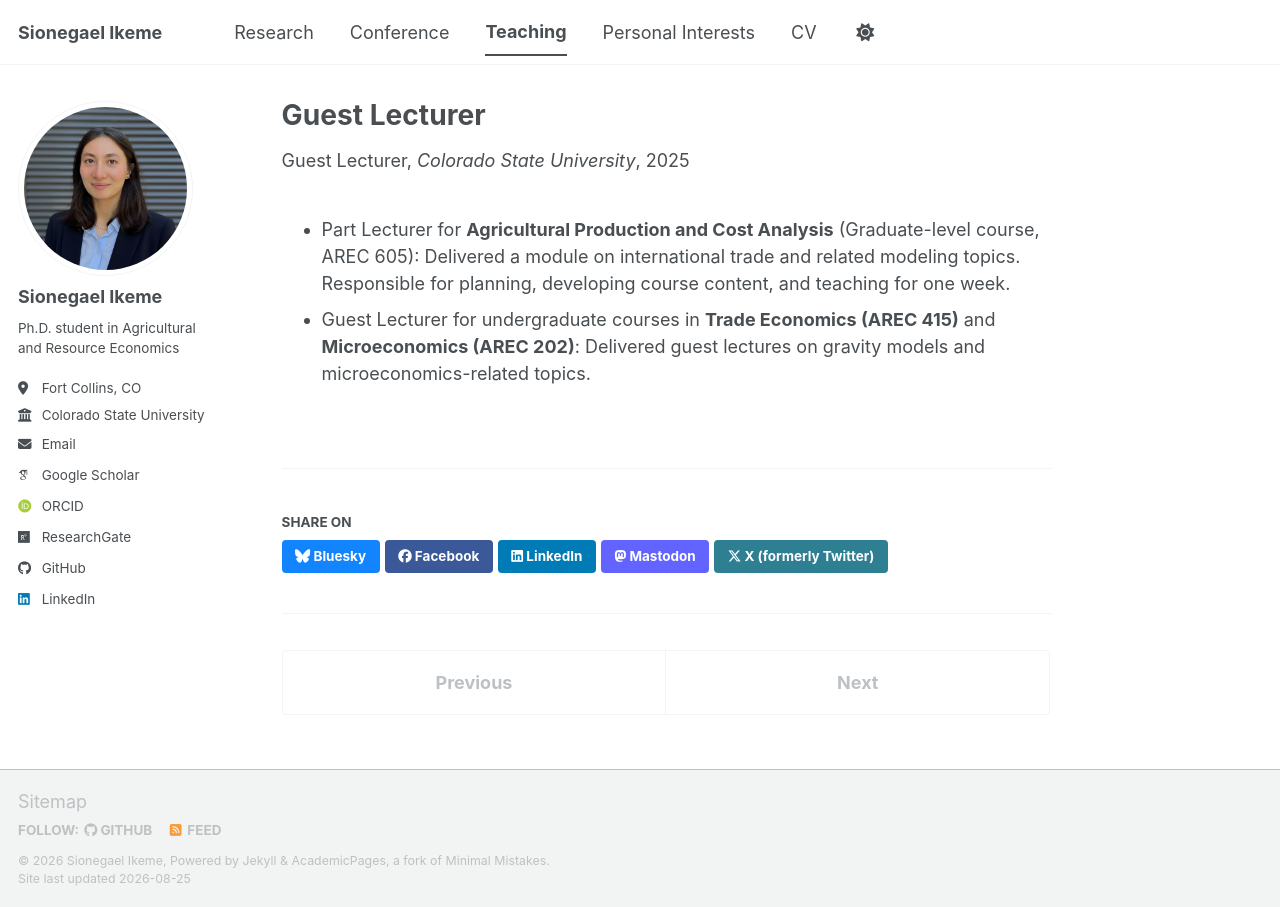
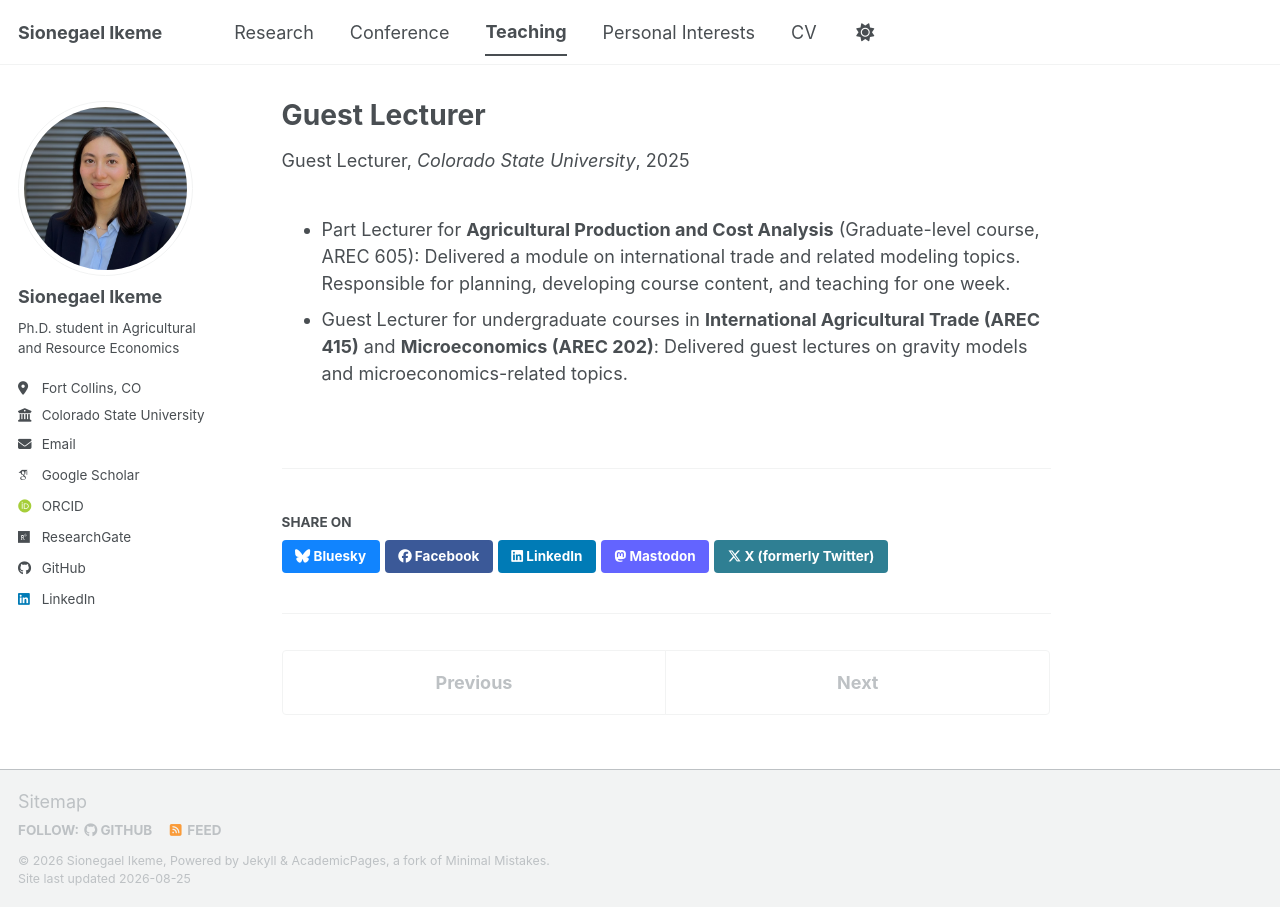
Before and after one commit to sikeme10/sikeme10.github.io, a Jekyll site: the page built from _teaching/2025_TA.md, in a window 1280 px wide. Built offline with Jekyll 4.4.1, drawn with Linux system fonts in a browser that asks for light colours; some web fonts are replaced; a script bundle is joined from its source files by our own code; library files that are not in the unit come from our copies.

Commit message:
Update 2025_TA.md

```diff
--- a/_teaching/2025_TA.md
+++ b/_teaching/2025_TA.md
@@ -7,4 +7,4 @@ location: "Fort Collins, USA"
 date: 2025-01-01
 ---
 - Part Lecturer for **Agricultural Production and Cost Analysis** (Graduate-level course, AREC 605): Delivered a module on international trade and related modeling topics. Responsible for planning, developing course content, and teaching for one week.
-- Guest Lecturer for undergraduate courses in **Trade Economics (AREC 415)** and **Microeconomics (AREC 202)**: Delivered guest lectures on gravity models and microeconomics-related topics.
+- Guest Lecturer for undergraduate courses in **International Agricultural Trade (AREC 415)** and **Microeconomics (AREC 202)**: Delivered guest lectures on gravity models and microeconomics-related topics.
```
